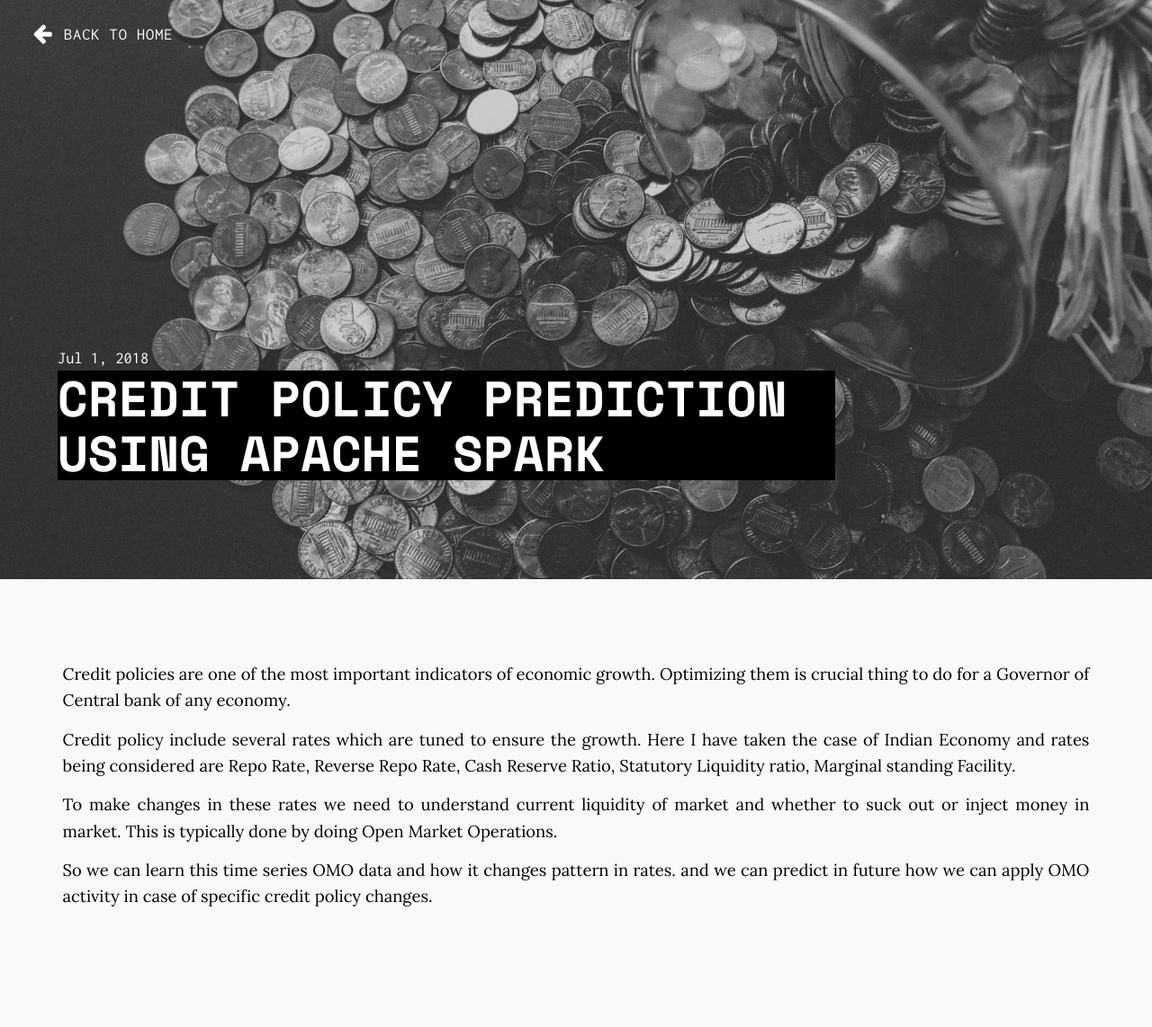
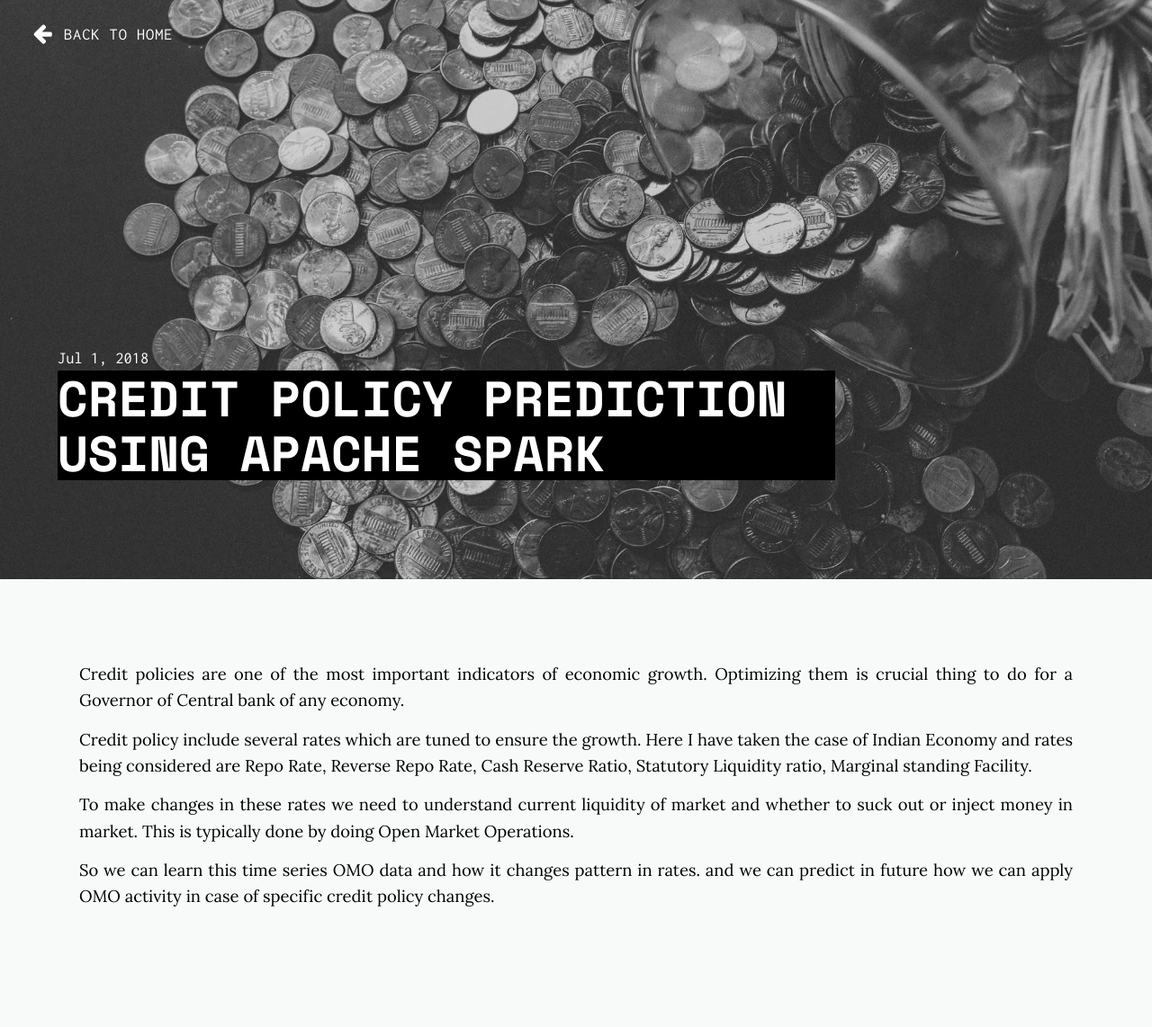
Before and after one commit to daftengineer/daftengineer.github.io, a Jekyll site: the page built from _posts/2018-07-01-eco-spark.markdown, in a window 1280 px wide. Shown: the whole page at 90% size. Built offline with Jekyll 4.4.1, drawn with Linux system fonts in a browser that asks for light colours; nearby versions of some CDN libraries.

Commit message:
Update _components.scss

```diff
--- a/_sass/_components.scss
+++ b/_sass/_components.scss
@@ -385,7 +385,7 @@
  */
 .post {
   width: 95%;
-  max-width: 62em;
+  max-width: 60em;
   margin: 0 auto;
 
   font-family: $font-post;
```
